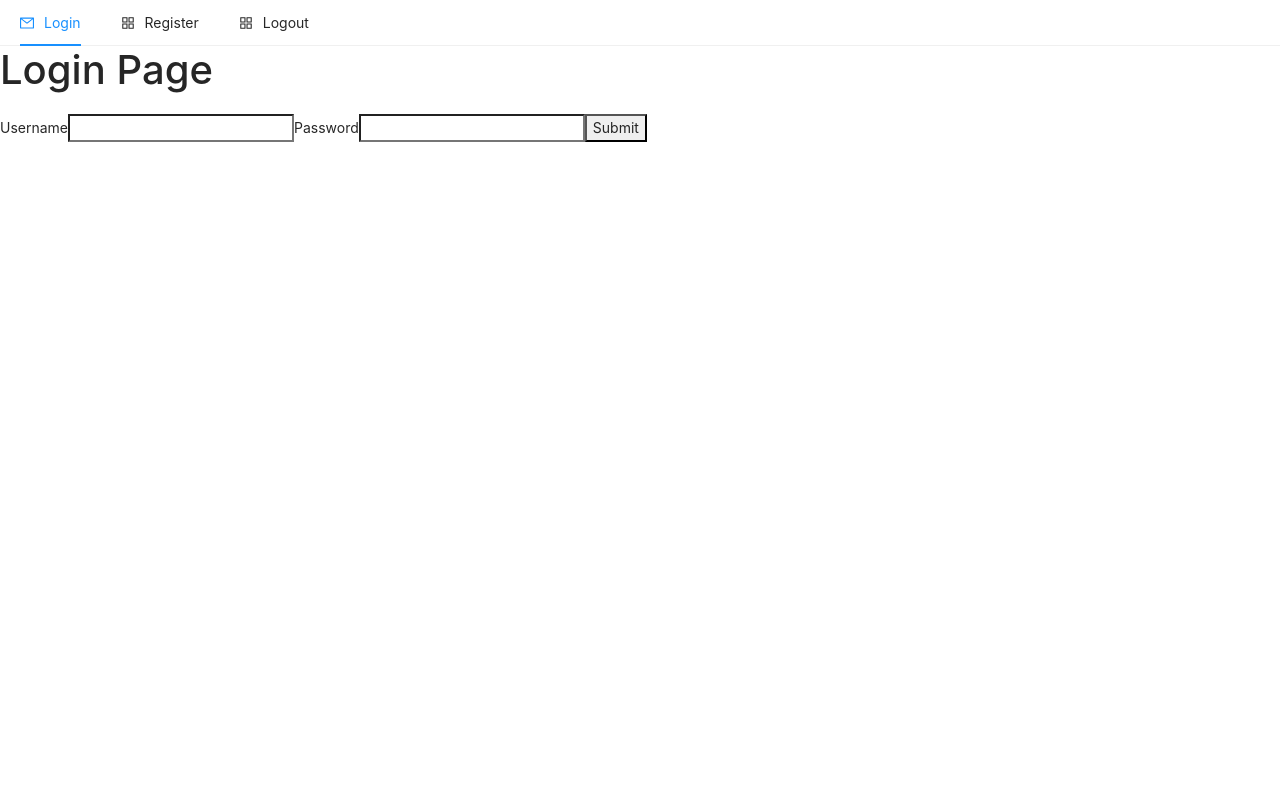
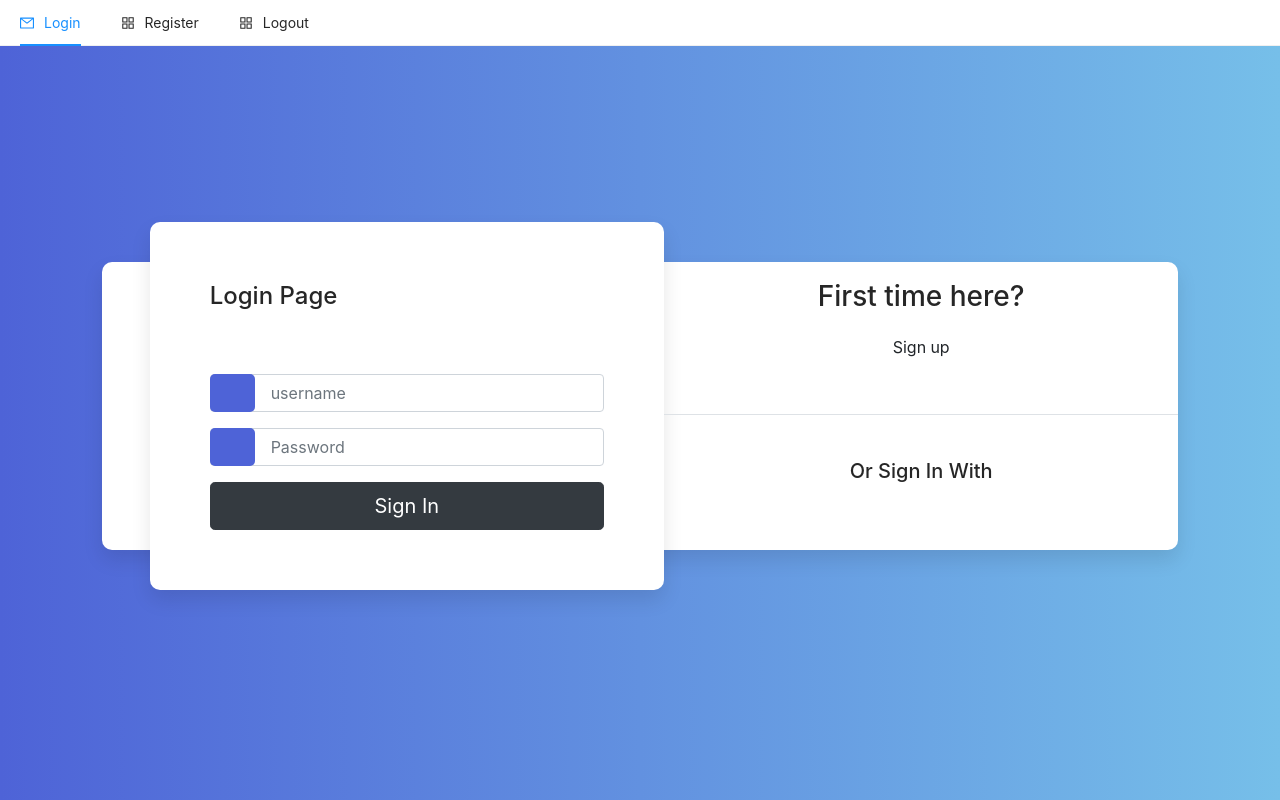
Before and after one commit to iwnlyfe/senior_project, a React (Create React App) app in the folder frontend/: page /login in a window 1280 px wide. Built offline with nearby package versions, Linux system fonts and the light colour scheme.

Commit message:
create ui login

```diff
--- a/frontend/public/assets/style/button.css
+++ b/frontend/public/assets/style/button.css
@@ -1,7 +1,17 @@
-body{
-    flex-direction: column;
-    justify-content: center;
+/* .efbutton{
+    position: relative;
+    background: #444;
+    color: #fff;
+    text-decoration: none;
+    text-transform: uppercase;
+    font-size: 1.2em;
+    letter-spacing: 0.01em;
+    padding: 3px 30px;
+    transition: 0.5s;
+} */
+.efbutton:hover{
+    /* letter-spacing: 0.25em; */
+    background: #666666;
+    color: #fff;
+    box-shadow: 0 0 35px #666666;
 }
-h1{
-    color: white
-}
--- /dev/null
+++ b/frontend/public/assets/style/header.css
@@ -0,0 +1,23 @@
+.menu-bar {
+    background-color: #1988f7;
+    display: flex;
+    justify-content: flex-start;
+    box-sizing: border-box;
+  }
+
+  .item {
+    color: white;
+    background-color: transparent;
+    font-size: 18px;
+    display: inline-block;
+    box-sizing: border-box;
+    padding: 14px 20px;
+  }
+
+  .item.title {
+    font-weight: 600;
+  }
+
+  .item:hover {
+    background-color: rgba(0, 0, 0, 0.1);
+  }
--- /dev/null
+++ b/frontend/public/assets/style/login.css
@@ -0,0 +1,161 @@
+body{
+    background-image: -webkit-gradient(linear, left top, right top, from(#4e63d7), to(#76bfe9)) !important;
+        background-image: linear-gradient(to right, #4e63d7 0%, #76bfe9 100%) !important;
+        margin-top:20px;}
+
+    /* ===== LOGIN PAGE ===== */
+    .login-box {
+      -webkit-box-shadow: 0 10px 20px 0 rgba(0, 0, 0, 0.1);
+              box-shadow: 0 10px 20px 0 rgba(0, 0, 0, 0.1);
+      border-radius: 10px;
+    }
+
+    @media (min-width: 992px) {
+      .login-box {
+        margin: 40px 0;
+      }
+    }
+
+    .login-box .form-wrap {
+      padding: 30px 25px;
+      border-radius: 10px;
+      -webkit-box-shadow: 0 10px 20px 0 rgba(0, 0, 0, 0.1);
+              box-shadow: 0 10px 20px 0 rgba(0, 0, 0, 0.1);
+    }
+
+    @media (min-width: 768px) {
+      .login-box .form-wrap {
+        padding: 45px;
+      }
+    }
+
+    @media (min-width: 992px) {
+      .login-box .form-wrap {
+        margin-top: -40px;
+        margin-bottom: -40px;
+        padding: 60px;
+      }
+    }
+
+    .login-box .socials a {
+      -webkit-box-shadow: 0 3px 2px 0 rgba(0, 0, 0, 0.12);
+              box-shadow: 0 3px 2px 0 rgba(0, 0, 0, 0.12);
+    }
+
+    .login-section {
+      position: relative;
+      z-index: 0;
+    }
+
+    .login-section::after {
+      position: absolute;
+      content: '';
+      right: 0;
+      left: 0;
+      bottom: 0;
+      width: 100%;
+      height: 100%;
+      opacity: 0.15;
+      z-index: -1;
+      background-image: url(../img/shapes/login-wave2.svg);
+      background-size: cover;
+      background-repeat: no-repeat;
+      background-position: top right;
+      -webkit-animation-duration: 3s;
+              animation-duration: 3s;
+      -webkit-animation-direction: alternate;
+              animation-direction: alternate;
+      -webkit-animation-iteration-count: infinite;
+              animation-iteration-count: infinite;
+      -webkit-animation-name: pulse;
+              animation-name: pulse;
+    }
+
+    .login-section::before {
+      position: absolute;
+      content: '';
+      opacity: 0.10;
+      right: 0;
+      left: 0;
+      bottom: 0;
+      width: 100%;
+      height: 100%;
+      z-index: -1;
+      background-image: url(../img/shapes/login-wave1.svg);
+      background-size: cover;
+      background-position: top right;
+      -webkit-animation-duration: 6s;
+              animation-duration: 6s;
+      -webkit-animation-direction: alternate;
+              animation-direction: alternate;
+      -webkit-animation-iteration-count: infinite;
+              animation-iteration-count: infinite;
+      -webkit-animation-name: pulse;
+              animation-name: pulse;
+    }
+
+    .login-section .content {
+      padding: 45px;
+    }
+
+    .form-group .zmdi {
+        position: absolute;
+        z-index: 1;
+        color: #fff;
+        background-color: #4e63d7;
+        border-radius: 5px;
+        height: 100%;
+        width: 45px;
+        text-align: center;
+        font-size: 20px;
+        padding-top: 13px;
+    }
+
+    .form-group input[type='text'], .form-group input[type='email'], .form-group input[type='password'] {
+        padding-left: 60px;
+    }
+
+    .form-control {
+        border: 1px solid #e1e1e1;
+        -webkit-box-shadow: none;
+        box-shadow: none;
+        border-radius: 5px;
+        -webkit-transition: all .3s ease;
+        transition: all .3s ease;
+        background-color: #fff;
+        color: #858585;
+        font-weight: 400;
+        position: relative;
+    }
+
+
+
+
+
+
+    .login-box .socials a {
+        -webkit-box-shadow: 0 3px 2px 0 rgba(0, 0, 0, 0.12);
+        box-shadow: 0 3px 2px 0 rgba(0, 0, 0, 0.12);
+    }
+    .socials a {
+        width: 35px;
+        height: 35px;
+        background-color: #6893e1;
+        border-radius: 50%;
+        -webkit-box-shadow: 0 3px 2px 0 #516cd9;
+        box-shadow: 0 3px 2px 0 #516cd9;
+        text-align: center;
+        color: #fff;
+        padding-top: 10px;
+        font-size: 16px;
+        margin-right: 10px;
+        -webkit-transition: all 0.3s ease;
+        transition: all 0.3s ease;
+    }
+
+    .align{
+        display: flex;
+        justify-content: center;
+        align-items: center;
+        min-height: 90vh;
+    }
--- a/frontend/public/index.html
+++ b/frontend/public/index.html
@@ -4,6 +4,7 @@
     <meta charset="utf-8" />
     <link rel="icon" href="%PUBLIC_URL%/favicon.ico" />
     <meta name="viewport" content="width=device-width, initial-scale=1" />
+    <!-- <meta name="viewport" content="width=device-width, initial-scale=1.0"> -->
     <meta name="theme-color" content="#000000" />
     <meta
       name="description"
@@ -17,6 +18,12 @@
     <link rel="manifest" href="%PUBLIC_URL%/manifest.json" />
     <link rel="stylesheet" href="assets/style/style.css" type="text/css" />
     <link rel="stylesheet" href="assets/style/button.css" type="text/css" />
+    <link rel="stylesheet" href="assets/style/header.css" type="text/css" />
+    <link rel="stylesheet" href="assets/style/login.css" type="text/css" />
+
+
+    <link rel="stylesheet" href="https://cdnjs.cloudflare.com/ajax/libs/font-awesome/5.15.3/css/all.min.css">
+    <link rel="stylesheet" href="https://cdnjs.cloudflare.com/ajax/libs/material-design-iconic-font/2.2.0/css/material-design-iconic-font.min.css" integrity="sha256-3sPp8BkKUE7QyPSl6VfBByBroQbKxKG7tsusY2mhbVY=" crossorigin="anonymous" />
     <!--
       Notice the use of %PUBLIC_URL% in the tags above.
       It will be replaced with the URL of the `public` folder during the build.
--- a/frontend/src/pages/auth/Login.js
+++ b/frontend/src/pages/auth/Login.js
@@ -48,21 +48,74 @@ export default function Login() {
         roleBaseRedirect(res.data.payload.user.role)
           }).catch(err => {
             console.log(err.response)
-            alert(err.response.data)
+            alert(err.response)
           });
       }
 
   return (
-    <div>
-      <h1>Login Page</h1>
-      <form onSubmit={handleSubmit}>
-        <label>Username</label>
-        <input type="text" name="username" onChange={handleChange} />
-        <label>Password</label>
-        <input type='password' name='password' onChange={handleChange}/>
+    // <div className='page'>
+    //   <h1 className=''>Login Page</h1>
+    //   <form onSubmit={handleSubmit}>
+    //     <label>Username</label>
+    //     <input type="text" name="username" onChange={handleChange} className=""/>
+    //     <label>Password</label>
+    //     <input type='password' name='password' onChange={handleChange} className=""/>
 
-        <button>Submit</button>
-      </form>
-    </div>
+    //     <button>Submit</button>
+    //   </form>
+    // </div>
+<div class="align">
+            <div class="row">
+                <div class="col-md-11 mt-60 mx-md-auto">
+                    <div class="login-box bg-white pl-lg-5 pl-0">
+                        <div class="row no-gutters align-items-center">
+                            <div class="col-md-6">
+                                <div class="form-wrap bg-white">
+                                    <h4 class="btm-sep pb-3 mb-5">Login Page</h4>
+                                    <form class="form" onSubmit={handleSubmit}>
+                                        <div class="row">
+                                            <div class="col-12">
+                                                <div class="form-group position-relative">
+                                                    <span class="zmdi zmdi-account"></span>
+                                                    <input type="text" class="form-control" name='username' placeholder="username" onChange={handleChange}/>
+                                                </div>
+                                            </div>
+                                            <div class="col-12">
+                                                <div class="form-group position-relative">
+                                                    <span class="zmdi zmdi-email"></span>
+                                                    <input type="password" name='password' class="form-control" placeholder="Password" onChange={handleChange}/>
+                                                </div>
+                                            </div>
+                                            {/* <div class="col-12 text-lg-right">
+                                                <a href="#" class="c-black">Forgot password ?</a>
+                                            </div> */}
+                                            <div class="col-12 mt-30">
+                                                <button type="submit" class="btn btn-lg btn-custom btn-dark btn-block efbutton">Sign In
+                                                </button>
+                                            </div>
+                                        </div>
+                                    </form>
+                                </div>
+                            </div>
+                            <div class="col-md-6">
+                                <div class="content text-center">
+                                    <div class="border-bottom pb-5 mb-5">
+                                        <h3 class="c-black">First time here?</h3>
+                                        <a href="sign-up.html" class="btn btn-custom">Sign up</a>
+                                    </div>
+                                    <h5 class="c-black mb-4 mt-n1">Or Sign In With</h5>
+                                    <div class="socials">
+                                        <a href="#" class="zmdi zmdi-facebook"></a>
+                                        <a href="#" class="zmdi zmdi-twitter"></a>
+                                        <a href="#" class="zmdi zmdi-google"></a>
+                                        <a href="#" class="zmdi zmdi-instagram"></a>
+                                    </div>
+                                </div>
+                            </div>
+                        </div>
+                    </div>
+                </div>
+            </div>
+        </div>
   )
 }
```
